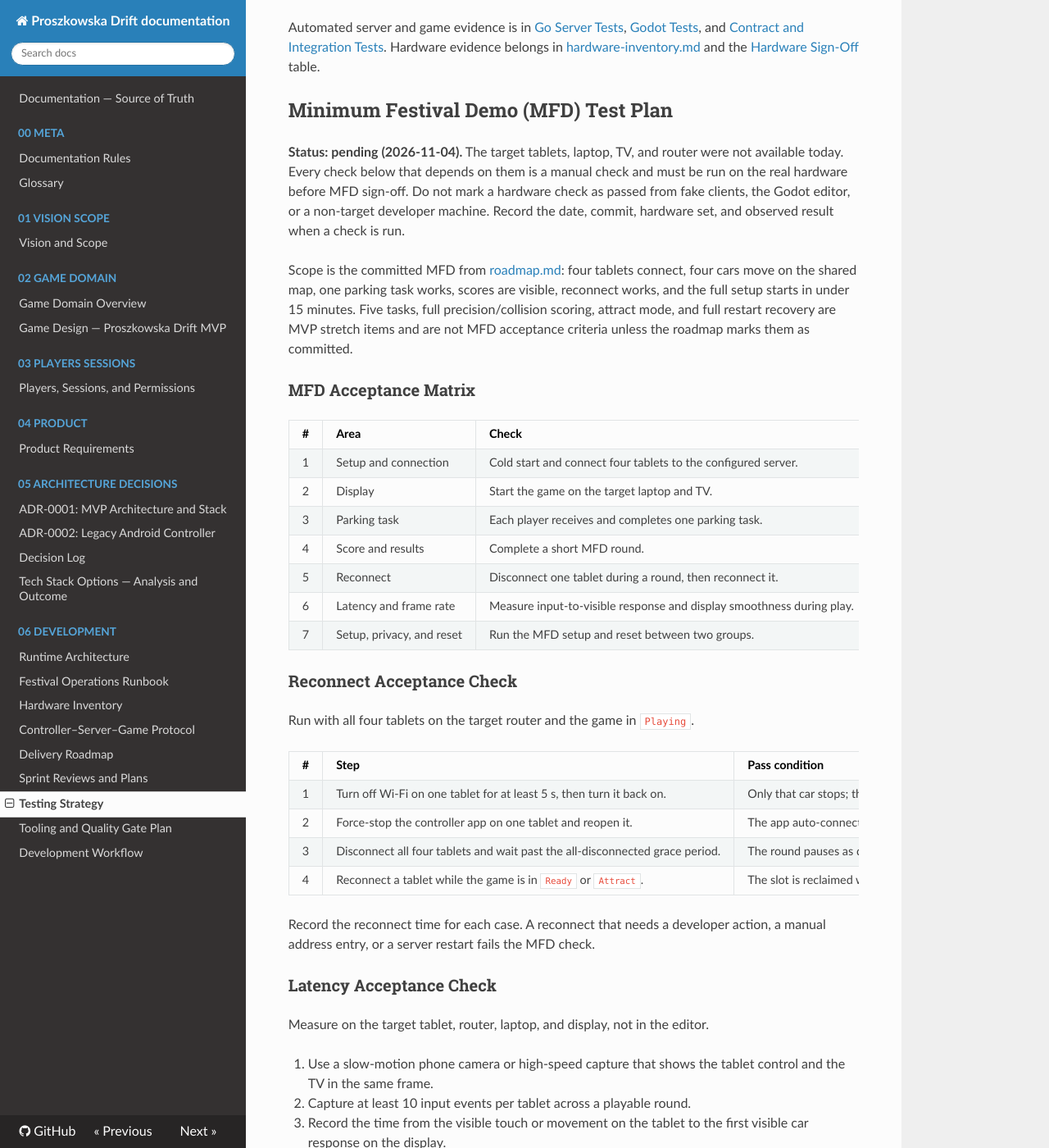
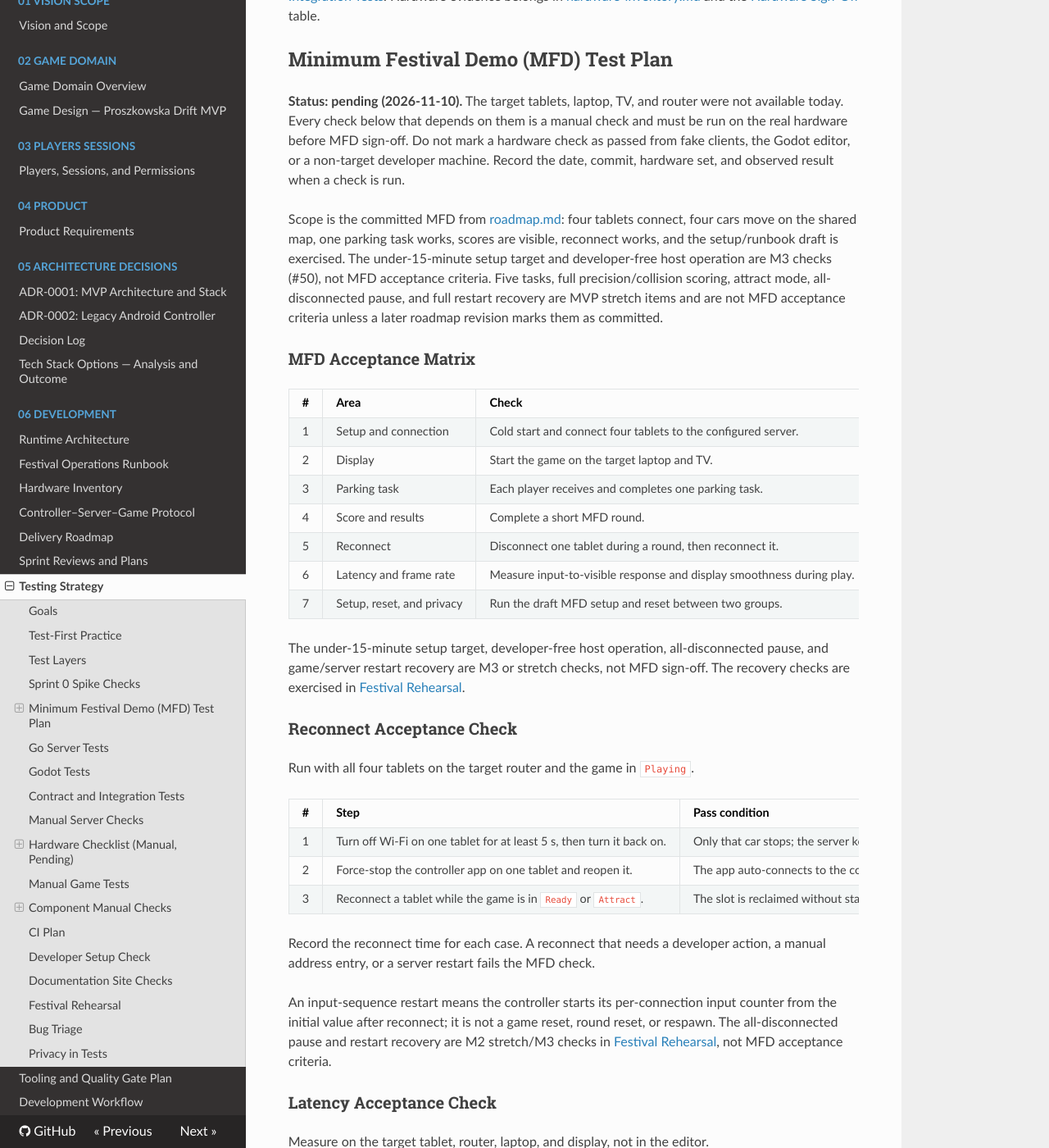
Before and after one commit to PSZLBit/ProszkowskaDrift, an MkDocs documentation site: the page built from documentation/06-development/testing.md, in a window 1280 px wide and 1400 px high, scrolled down 1783 px. Shown: the whole window at 82% size. Built offline with MkDocs 1.6.1, drawn with Linux system fonts in a browser that asks for light colours; nearby versions of some CDN libraries; some of the changed text lies outside the part shown.

Commit message:
docs(test): address MFD test plan review feedback
Keep #17 open until the hardware dry run is recorded. Align the MFD gate with the committed roadmap scope: move the setup-time target and developer-free operation to M3, and move all-disconnected pause and restart recovery to stretch/M3. Clarify input-sequence restart, display/controller target feedback, the p95 latency convention, boot behavior, and the open controller/supervisor PR status.

```diff
--- a/documentation/06-development/testing.md
+++ b/documentation/06-development/testing.md
@@ -1,11 +1,11 @@
 # Testing Strategy
 
 Status: Draft
-Last updated: 2026-11-04
+Last updated: 2026-11-10
 
-The test-plan update is tracked in issue #17. As of 2026-11-04 the controller is
-not on `main`; the API 19 scaffold and real-tablet checks are tracked by #11 and
-#48.
+The test-plan update is tracked in issue #17. As of 2026-11-10 the controller is
+not merged; PR #63 is in review. The API 19 scaffold and real-tablet checks are
+tracked by #11 and #48.
 
 ## Goals
 
@@ -56,11 +56,11 @@
 | Spike | Check | Pass condition | Status |
 |-------|-------|----------------|--------|
 | S0-02 (#10) | Tablet inventory | All four tablets recorded; Wi-Fi, charging, battery, and touch verified | Pending: static specs recorded; hardware checks deferred to S0-03 and S0-06 |
-| S0-03 (#11) | Kotlin controller | APK installs on all four tablets, sends input at 20–30 Hz, and reclaims its slot after reconnect | Pending: controller is not on `main` |
+| S0-03 (#11) | Kotlin controller | APK installs on all four tablets, sends input at 20–30 Hz, and reclaims its slot after reconnect | Pending: controller is not merged; PR #63 is in review |
 | S0-04 (#12) | Go server | Four fake controllers get slots; validation, heartbeat, and reconnect tests pass | Automated pass; real-controller path pending |
 | S0-05 (#13) | Godot integration | Four controller inputs render as four independently moving cars | Headless pass on 2026-10-26; target-display run pending |
 | S0-06 (#14) | Latency and Wi-Fi | p95 input-to-visible ≤100 ms, 20–30 Hz input, stable 30-minute Wi-Fi | Pending |
-| S0-07 (#15) | Supervisor | Starts Godot, detects a crash, and restarts it into `Attract` | Pending: supervisor not implemented |
+| S0-07 (#15) | Supervisor | Starts Godot, detects a crash, and restarts it into `Attract` | Pending: supervisor is not merged; PR #59 is in review |
 | S0-09 (#17) | Test plan and hardware checklist | This document covers the MFD and hardware checks, and the checklist has a dry run on the target hardware | Checklist added; hardware dry run pending |
 
 Automated server and game evidence is in [Go Server Tests](#go-server-tests),
@@ -71,7 +71,7 @@
 
 ## Minimum Festival Demo (MFD) Test Plan
 
-**Status: pending (2026-11-04).** The target tablets, laptop, TV, and router were
+**Status: pending (2026-11-10).** The target tablets, laptop, TV, and router were
 not available today. Every check below that depends on them is a manual check
 and must be run on the real hardware before MFD sign-off. Do not mark a hardware
 check as passed from fake clients, the Godot editor, or a non-target developer
@@ -80,10 +80,12 @@
 
 Scope is the committed MFD from [roadmap.md](roadmap.md): four tablets connect,
 four cars move on the shared map, one parking task works, scores are visible,
-reconnect works, and the full setup starts in under 15 minutes. Five tasks,
-full precision/collision scoring, attract mode, and full restart recovery are
-MVP stretch items and are not MFD acceptance criteria unless the roadmap marks
-them as committed.
+reconnect works, and the setup/runbook draft is exercised. The under-15-minute
+setup target and developer-free host operation are M3 checks (#50), not MFD
+acceptance criteria. Five tasks, full precision/collision scoring, attract mode,
+all-disconnected pause, and full restart recovery are MVP stretch items and are
+not MFD acceptance criteria unless a later roadmap revision marks them as
+committed.
 
 ### MFD Acceptance Matrix
 
@@ -93,9 +95,14 @@
 | 2 | Display | Start the game on the target laptop and TV. | Full map is visible at 1920×1080 fullscreen with four labelled cars, the target highlight, scoreboard, and round timer. Text and targets are readable from the intended spectator distance. | Pending |
 | 3 | Parking task | Each player receives and completes one parking task. | The target is exclusive among active players and highlighted in the player's color. Parking completes only when all four car corners are inside the target, speed is below the parked threshold, and both hold for 0.5 s. The score increases once. | Pending |
 | 4 | Score and results | Complete a short MFD round. | Live score is visible; a clean park scores higher than a slow or sloppy park; collisions are counted; the results screen shows the winner and scores; the host can start the next round. | Pending |
-| 5 | Reconnect | Disconnect one tablet during a round, then reconnect it. | That car stops, the other cars continue, the slot stays reserved, and the same tablet reclaims the same slot and color with a reset input sequence. | Pending |
-| 6 | Latency and frame rate | Measure input-to-visible response and display smoothness during play. | Display holds the 60 FPS target without visible stutter or tearing; controller input runs at 20–30 Hz; measured input-to-visible latency is at most 100 ms (record p50/p95). | Pending |
-| 7 | Setup, privacy, and reset | Run the MFD setup and reset between two groups. | Full setup takes under 15 minutes; the checklist is followed without developer help; no names, accounts, photos, personal data, or previous-group scores remain. | Pending |
+| 5 | Reconnect | Disconnect one tablet during a round, then reconnect it. | That car stops, the other cars continue, the slot stays reserved, and the same tablet reclaims the same slot and color; the controller's input sequence restarts from its initial value. | Pending |
+| 6 | Latency and frame rate | Measure input-to-visible response and display smoothness during play. | Display holds the 60 FPS target without visible stutter or tearing; controller input runs at 20–30 Hz; measured input-to-visible latency p95 is at most 100 ms (p50 is recorded for context; the p95 convention is defined below). | Pending |
+| 7 | Setup, reset, and privacy | Run the draft MFD setup and reset between two groups. | Record setup time and any developer intervention; the runbook draft is exercised. No names, accounts, photos, personal data, or previous-group scores remain. | Pending |
+
+The under-15-minute setup target, developer-free host operation, all-disconnected
+pause, and game/server restart recovery are M3 or stretch checks, not MFD
+sign-off. The recovery checks are exercised in [Festival
+Rehearsal](#festival-rehearsal).
 
 ### Reconnect Acceptance Check
 
@@ -105,15 +112,24 @@
 |---|------|----------------|
 | 1 | Turn off Wi-Fi on one tablet for at least 5 s, then turn it back on. | Only that car stops; the server keeps the slot reserved; the tablet reconnects with its device token and resumes in the same slot and color. |
 | 2 | Force-stop the controller app on one tablet and reopen it. | The app auto-connects to the configured server and reclaims the same slot without QR or manual entry. |
-| 3 | Disconnect all four tablets and wait past the all-disconnected grace period. | The round pauses as documented; reconnecting the tablets restores control and the host can resume. |
-| 4 | Reconnect a tablet while the game is in `Ready` or `Attract`. | The slot is reclaimed without starting a duplicate player or car. |
+| 3 | Reconnect a tablet while the game is in `Ready` or `Attract`. | The slot is reclaimed without starting a duplicate player or car. |
 
 Record the reconnect time for each case. A reconnect that needs a developer
 action, a manual address entry, or a server restart fails the MFD check.
 
+An input-sequence restart means the controller starts its per-connection input
+counter from the initial value after reconnect; it is not a game reset, round
+reset, or respawn. The all-disconnected pause and restart recovery are M2
+stretch/M3 checks in [Festival Rehearsal](#festival-rehearsal), not MFD
+acceptance criteria.
+
 ### Latency Acceptance Check
 
 Measure on the target tablet, router, laptop, and display, not in the editor.
+
+**Measurement convention:** D-23 sets the ≤100 ms target without a percentile.
+This plan uses p95 as the pass metric and records p50 for context; choosing p95
+does not change D-23.
 
 1. Use a slow-motion phone camera or high-speed capture that shows the tablet
    control and the TV in the same frame.
@@ -151,7 +167,7 @@
 
 | # | Step | Pass condition |
 |---|------|----------------|
-| 1 | Start a round and read the target on the controller and display. | Both show the same spot number/color; the target is highlighted in the player's color and is not assigned to another active player. |
+| 1 | Start a round and read the target on the controller and display. | The display highlights the same target in the player's color; the controller shows its spot number, color, and direction hint; the target is not assigned to another active player. |
 | 2 | Park clearly inside the target, centered and aligned, below the parked speed. | The task completes after 0.5 s, the score increases once, and a `Perfect`/`Great` result is plausible for the measured precision. |
 | 3 | Park off-center or at an angle inside the target. | The task completes with a lower precision score than the centered park. |
 | 4 | Hit a static obstacle during a task, then park. | The collision is counted and the task score is reduced by the documented penalty, capped at 30 points. |
@@ -302,7 +318,7 @@
 
 ## Hardware Checklist (Manual, Pending)
 
-**Status: pending (2026-11-04).** The four tablets, target laptop, TV, and router
+**Status: pending (2026-11-10).** The four tablets, target laptop, TV, and router
 were not available. Every check in this section is a manual check; none may be
 marked passed from an emulator, fake client, or a different machine. Record the
 date, commit, hardware label, and observed result in this file or in
@@ -318,13 +334,13 @@
 | Check | Pass condition | T1 | T2 | T3 | T4 |
 |-------|----------------|----|----|----|----|
 | Install APK | Installs and launches on API 19 | Pending | Pending | Pending | Pending |
-| Boot behavior | App starts after reboot or is the default home | Pending | Pending | Pending | Pending |
+| Boot behavior | App registers as the default home and starts after reboot | Pending | Pending | Pending | Pending |
 | Touch | Buttons respond; multi-touch works; no stuck touches | Pending | Pending | Pending | Pending |
 | Screen | Landscape, immersive, readable at arm's length | Pending | Pending | Pending | Pending |
 | Keep awake | Screen stays on while charging for 30 minutes | Pending | Pending | Pending | Pending |
 | Wi-Fi | Connects to the dedicated router; no drops in a 30-minute idle test | Pending | Pending | Pending | Pending |
 | Reconnect | Wi-Fi off/on and app restart reclaim the same slot | Pending | Pending | Pending | Pending |
-| Latency | Input-to-display ≤100 ms target; record p50/p95 | Pending | Pending | Pending | Pending |
+| Latency | p95 input-to-display ≤100 ms (D-23 convention); record p50/p95 | Pending | Pending | Pending | Pending |
 | Charging | Tablet charges while the app is running and screen is on | Pending | Pending | Pending | Pending |
 | Heat/battery | No shutdown or severe throttling in a 30-minute session | Pending | Pending | Pending | Pending |
 
@@ -603,6 +619,11 @@
 8. Reset for the next group; confirm no personal data or scores leak between
    groups.
 
+M3 recovery checks: disconnect all four tablets past the 10 s all-disconnected
+grace period, verify the round pauses, then reconnect and resume. Also verify
+the game/server restart drills above. These are M2 stretch/M3 checks, not MFD
+acceptance criteria.
+
 ## Bug Triage
 
 - `P0`: festival/demo cannot run; data loss; crash loop. Fix immediately.
```
